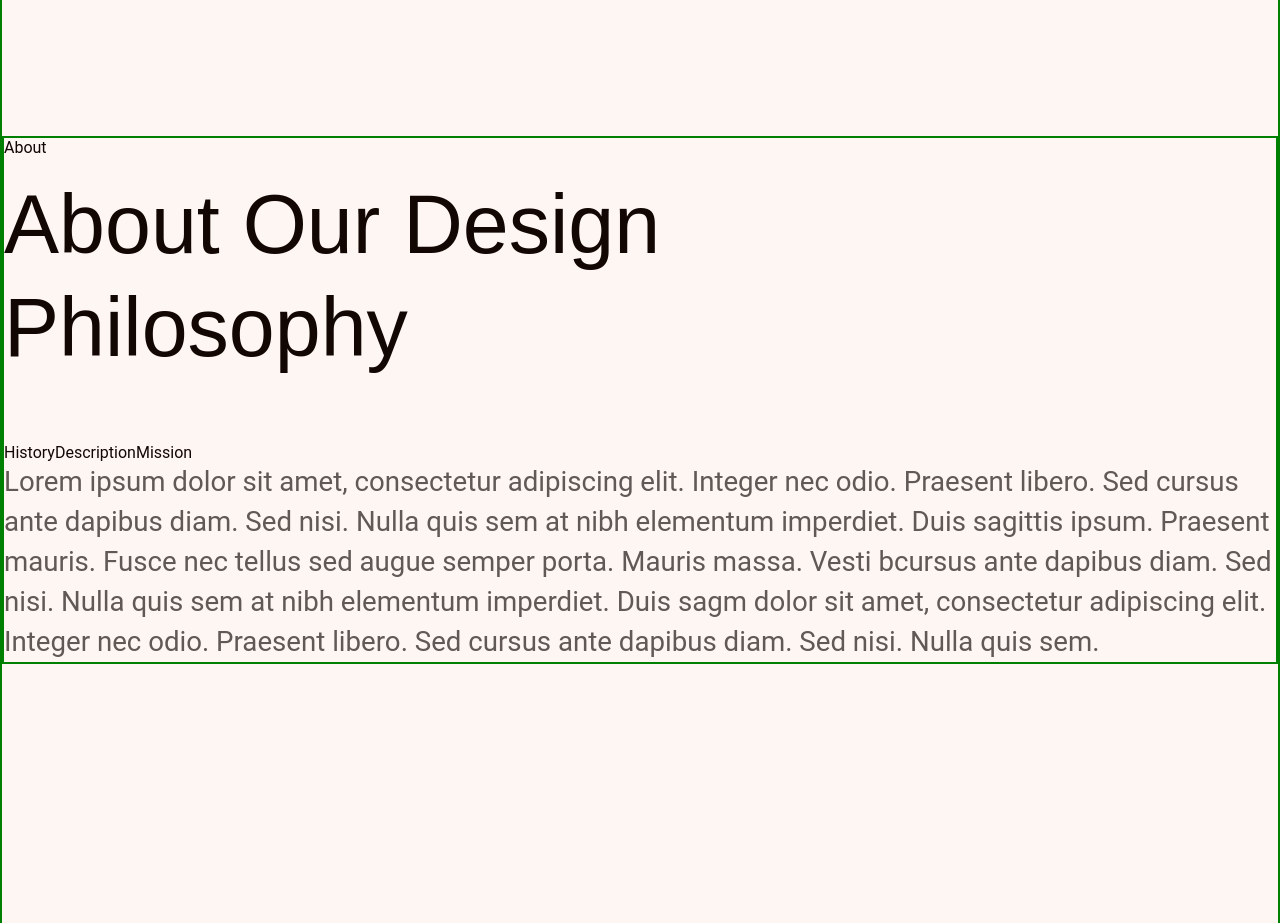
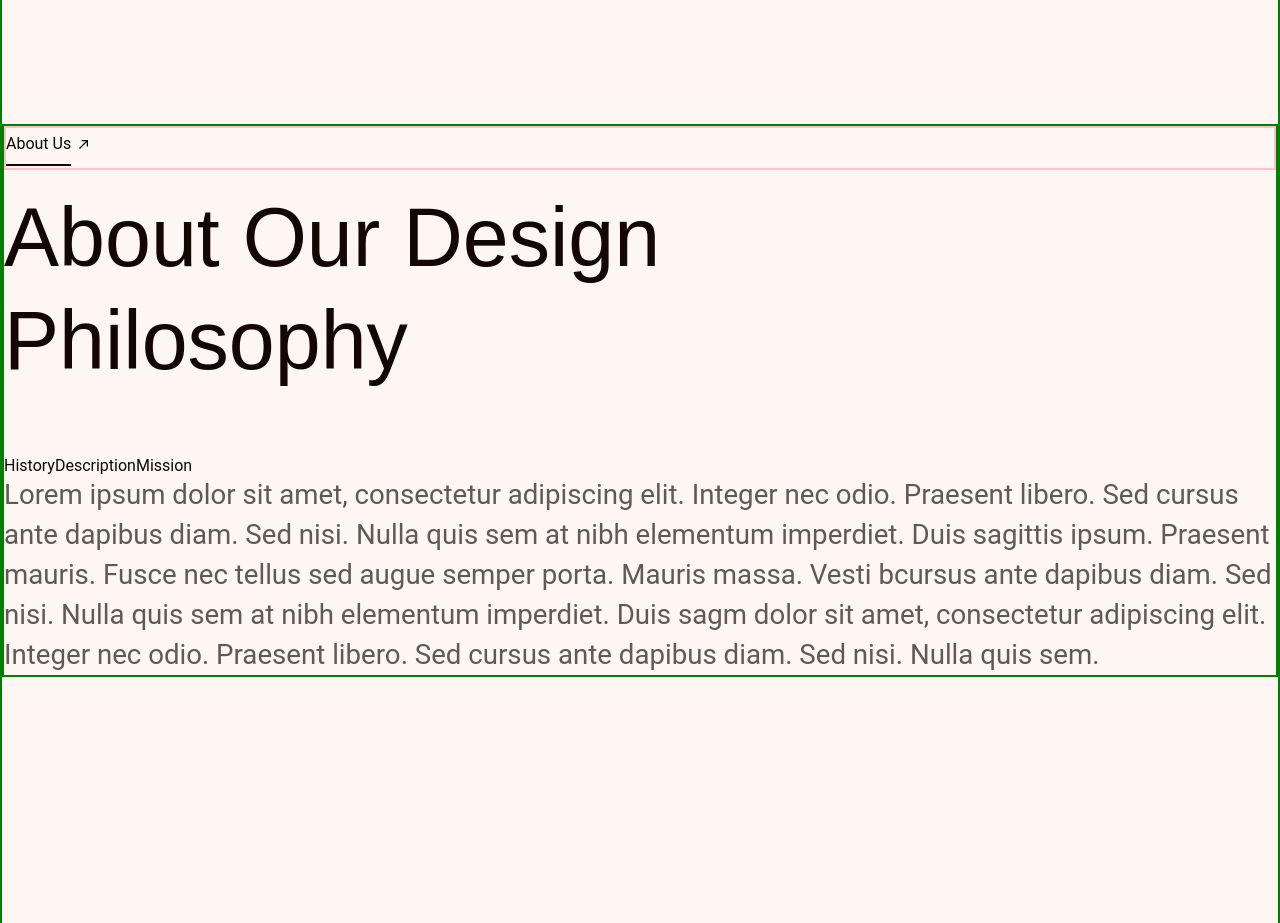
Before and after one commit to adinduokoro/Lizz-Will-Design, a React (Create React App) app: page / in a window 1280 px wide. Shown: the part 1220-2143 px from the top of the page. Built offline with nearby package versions, Linux system fonts and the light colour scheme.

Commit message:
Section Link Component.

```diff
--- a/src/components/about/About.js
+++ b/src/components/about/About.js
@@ -1,12 +1,19 @@
 import React from "react";
 import styles from "./About.module.css";
 import { aboutLinks } from "./data";
+import diagonalArrow from "../../assets/diagonal-arrow.svg";
+import { SectionLink } from "../../components";
 
 const About = () => {
   return (
     <div className={styles["about"]}>
       <div className={styles["about-container"]}>
-        <span>About</span>
+        <div className={styles["link-container"]}>
+          <>
+          <SectionLink text={"About Us"} />
+          </>
+        </div>
+
         <h2>About Our Design Philosophy</h2>
         <div className={styles["about-content"]}>
           <ul className={styles["about-navigation-links"]}>
--- a/src/components/about/About.module.css
+++ b/src/components/about/About.module.css
@@ -11,6 +11,14 @@
   border: 2px solid green;
 }
 
+.link-container {
+  display: flex;
+  align-items: center;
+  justify-items: flex-end;
+  border: 2px solid pink;
+
+}
+
 .about-container h2 {
   width: 46.1875rem;
   margin: 1rem 0 4rem;
--- a/src/components/index.js
+++ b/src/components/index.js
@@ -2,6 +2,7 @@ export { default as Layout } from "./layout/Layout";
 export { default as Navigation } from "./navigation/Navigation";
 export { default as Hero } from "./hero/Hero";
 export { default as About } from "./about/About";
+export { default as SectionLink } from "./sectionLink/SectionLink";
 export { default as Quality } from "./quality/Quality";
 export { default as Services } from "./services/Services";
 export { default as Featured } from "./featured/Featured";
--- /dev/null
+++ b/src/components/sectionLink/SectionLink.js
@@ -0,0 +1,25 @@
+import React from "react";
+import styles from "./SectionLink.module.css";
+import diagonalArrow from "../../assets/diagonal-arrow.svg";
+
+const SectionLink = ({ text }) => {
+  return (
+    <>
+      <div className={styles["section-link"]}>
+        <div className={styles["page-link"]}>
+          <>
+            <span className={styles["text"]}>{text}</span>
+            <span className={styles["underline"]}></span>
+          </>
+        </div>
+        <img
+          className={styles["diagonal-arrow"]}
+          src={diagonalArrow}
+          alt="diagonal arrow"
+        />
+      </div>
+    </>
+  );
+};
+
+export default SectionLink;
--- /dev/null
+++ b/src/components/sectionLink/SectionLink.module.css
@@ -0,0 +1,36 @@
+.section-link{
+  display: flex;
+  align-items: start;
+  position: relative;
+  gap: 0.5rem;
+}
+
+.page-link{
+  display: inline-block;
+  height: 2.5rem;
+}
+
+
+.text{
+  display: block;
+  color: var(--blackColor500);
+  font-family: "Roboto", sans-serif;
+  font-size: 1rem;
+  font-weight: 400;
+  line-height: 2rem;
+  margin-bottom: 0.25rem;
+}
+
+.underline{
+  display: inline-block;
+  vertical-align: top;
+  width: 100%;
+  height: 0.125rem;
+  background-color: var(--blackColor500);
+}
+
+.diagonal-arrow{
+  width: 0.5625rem;
+  height: 0.5625rem;
+  margin-top: 0.75rem;
+}
```
Also changed, not shown: src/assets/diagonal-arrow.svg (added).
